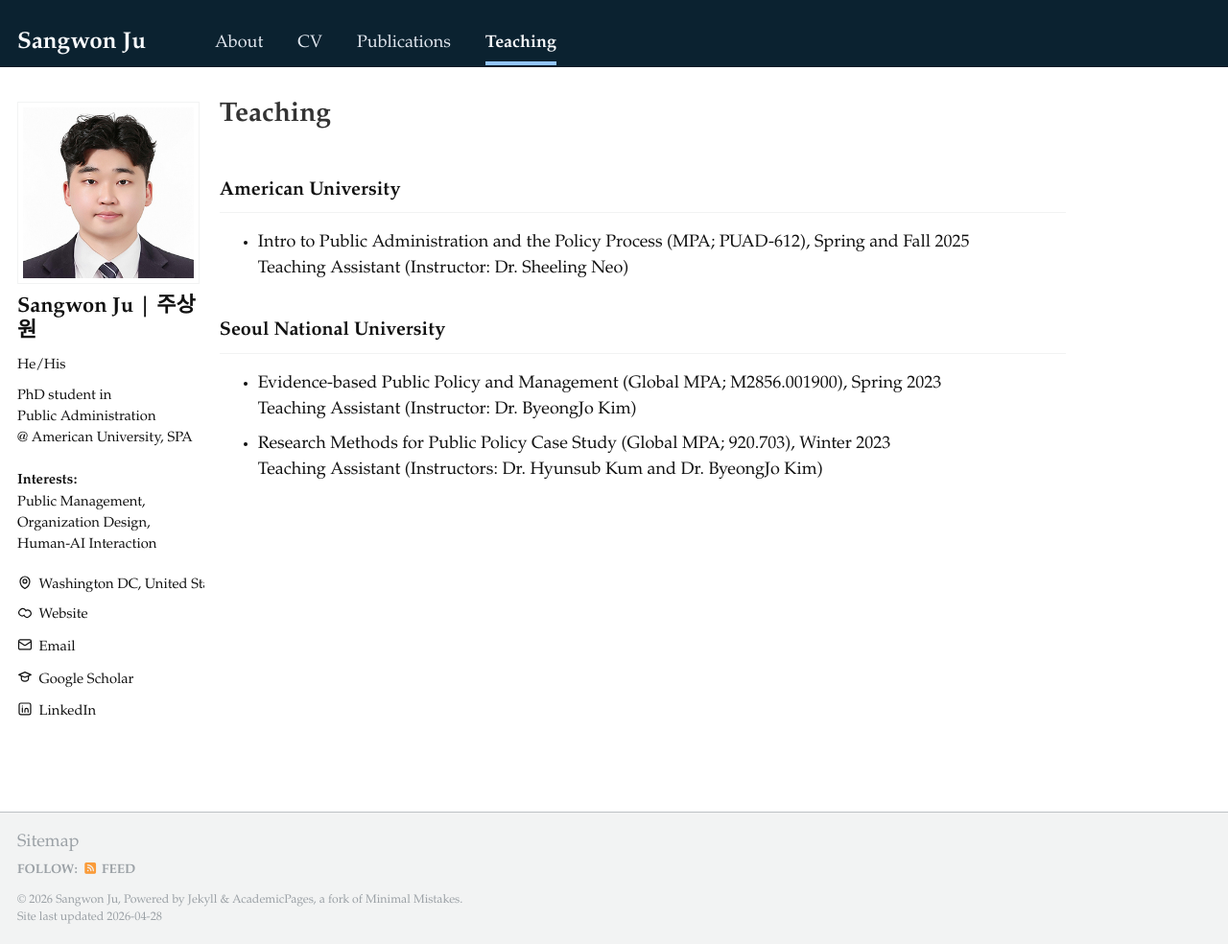
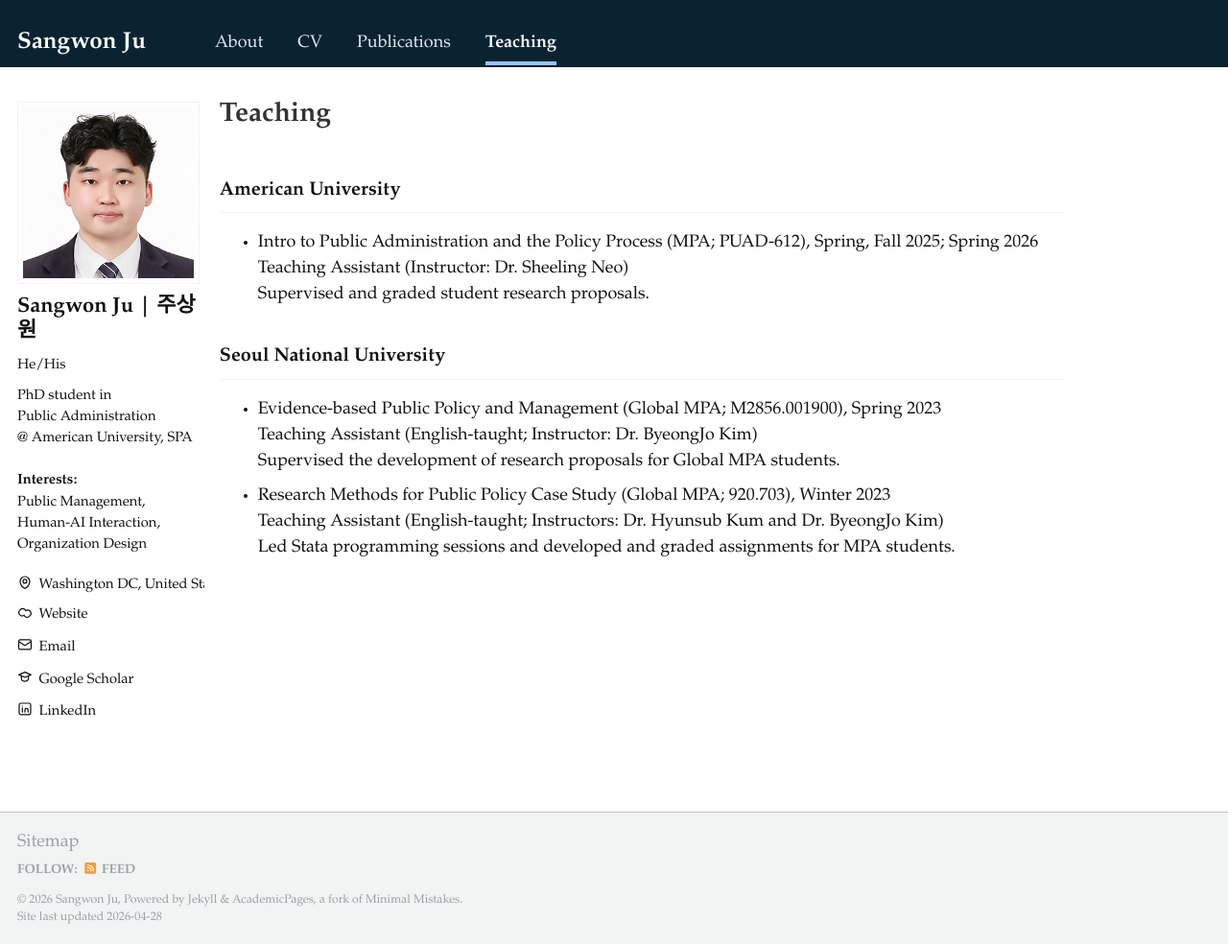
Before and after one commit to SangwonJu/sangwonju.github.io, a Jekyll site: the page built from _pages/teaching.md, in a window 1280 px wide and 984 px high. Shown: the whole window at 96% size. Built offline with Jekyll 4.4.1, drawn with Linux system fonts in a browser that asks for light colours.

Commit message:
may update

```diff
--- a/_config.yml
+++ b/_config.yml
@@ -24,7 +24,7 @@ author:
   avatar           : "증명사진.jpg"
   name             : "Sangwon Ju | 주상원"
   pronouns         : "He/His" # example: "she/her"
-  bio              : "PhD student in <br> Public Administration <br> @ American University, SPA <br> <br> <b> Interests: </b> <br>  Public Management, <br>  Organization Design, <br> Human-AI Interaction"
+  bio              : "PhD student in <br> Public Administration <br> @ American University, SPA <br> <br> <b> Interests: </b> <br>  Public Management, <br> Human-AI Interaction, <br> Organization Design"
   location         : "Washington DC, United States"
   uri              : "https://www.american.edu/profiles/students/sj6845a.cfm"
   email            : "sj6845a@american.edu"
--- a/_pages/teaching.md
+++ b/_pages/teaching.md
@@ -7,12 +7,15 @@ author_profile: true
 
 ## American University
 
-- Intro to Public Administration and the Policy Process (MPA; PUAD-612), Spring and Fall 2025
+- Intro to Public Administration and the Policy Process (MPA; PUAD-612), Spring, Fall 2025; Spring 2026
   Teaching Assistant (Instructor: Dr. Sheeling Neo)
+  Supervised and graded student research proposals.
 
 ## Seoul National University
 
 - Evidence-based Public Policy and Management (Global MPA; M2856.001900), Spring 2023
-  Teaching Assistant (Instructor: Dr. ByeongJo Kim)
+  Teaching Assistant (English-taught; Instructor: Dr. ByeongJo Kim)
+  Supervised the development of research proposals for Global MPA students.
 - Research Methods for Public Policy Case Study (Global MPA; 920.703), Winter 2023
-  Teaching Assistant (Instructors: Dr. Hyunsub Kum and Dr. ByeongJo Kim)
+  Teaching Assistant (English-taught; Instructors: Dr. Hyunsub Kum and Dr. ByeongJo Kim)
+  Led Stata programming sessions and developed and graded assignments for MPA students.
```
Also changed, not shown: _pages/about.md (+3 -3 lines), _pages/cv.md (+2 -2 lines), _pages/publications.md (+5 -2 lines).
